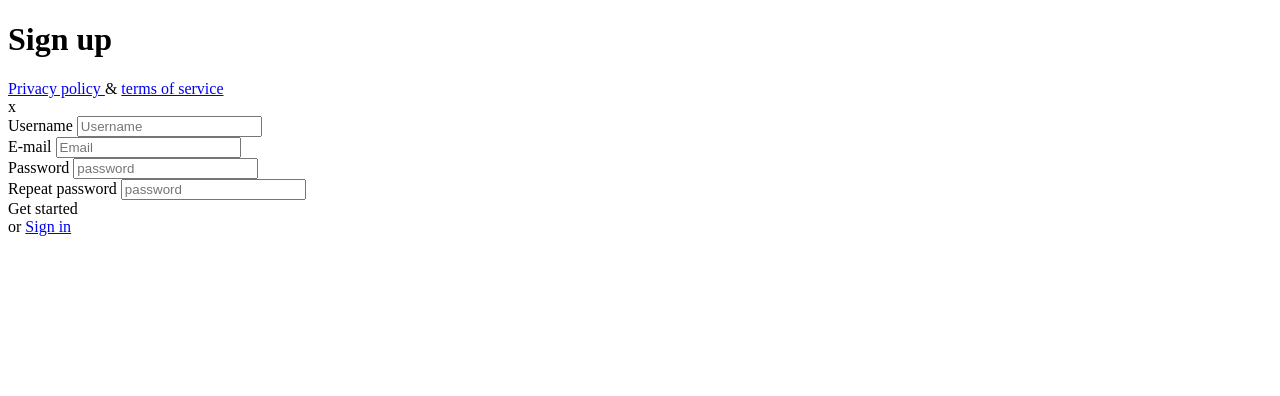
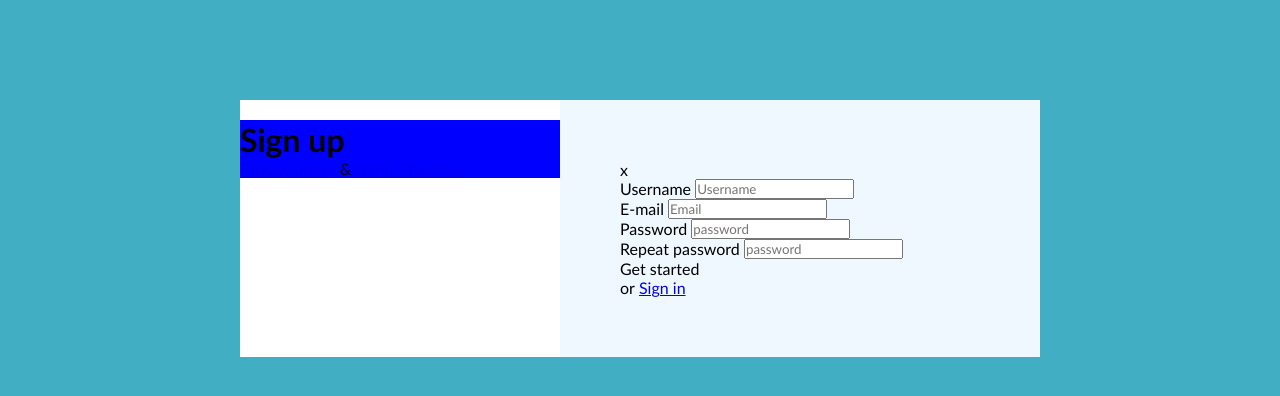
Before and after one commit to Gabrieleba/6-sign-up, a plain HTML site: page index.html in a window 1280 px wide. Drawn offline with Linux system fonts and the light colour scheme.

Commit message:
Basic CSS structure

```diff
--- a/css/custom.css
+++ b/css/custom.css
@@ -1,9 +1,23 @@
 body {
+    background-color: #42aec3;
 
 }
     .container {
+        display: inline-block;
+        width: 800px;
+        margin-top: 100px;
+        margin-left: calc((100% - 800px) / 2);
+        background-color: white;
 
     }
+        .left-column {
+            display: inline-block;
+            width: 40%;
+            float: left;
+            margin-top: 20px;
+            background-color: blue;
+
+        }
         .page-title {
 
         }
@@ -20,6 +34,11 @@ body {
 
                 }
         .right-column {
+            display: inline-block;
+            width: 60%;
+            float: left;
+            padding: 60px;
+            background-color: aliceblue;
 
         }
             .close {
--- /dev/null
+++ b/css/reset.css
@@ -0,0 +1,8 @@
+body,
+body * {
+    margin: 0;
+    padding: 0;
+    vertical-align: top;
+    box-sizing: border-box;
+    font-family: 'Gill Sans', 'Gill Sans MT', Calibri, 'Trebuchet MS', sans-serif;
+}
--- a/index.html
+++ b/index.html
@@ -4,6 +4,8 @@
     <meta charset="UTF-8">
     <meta name="viewport" content="width=device-width, initial-scale=1.0">
     <title>Sign up</title>
+    <!--reset-->
+    <link rel="stylesheet" href="./css/reset.css">
     <!-- components -->
     <link rel="stylesheet" href="./css/button.css">
     <link rel="stylesheet" href="./css/form.css">
@@ -41,9 +43,9 @@
                     <input class="input" id="pass" type="password" placeholder="password">
                 </div>
                 <div class="form-row">
-                    <div class="">Get started</div>
-                    <span>or</span>
-                    <a href="#">Sign in</a>
+                    <div class="btn">Get started</div>
+                    <span class="text">or</span>
+                    <a class="link" href="#">Sign in</a>
                 </div>
             </form>
         </div>
```
